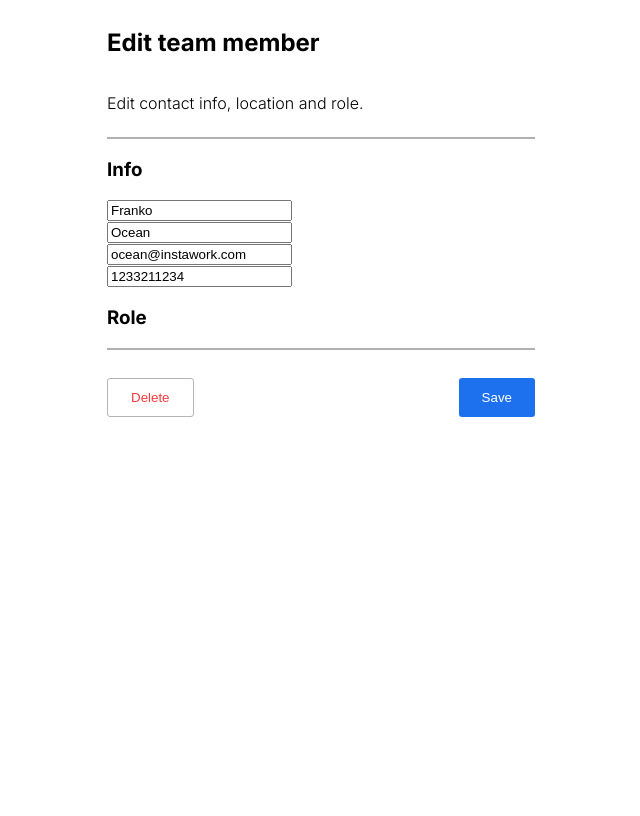
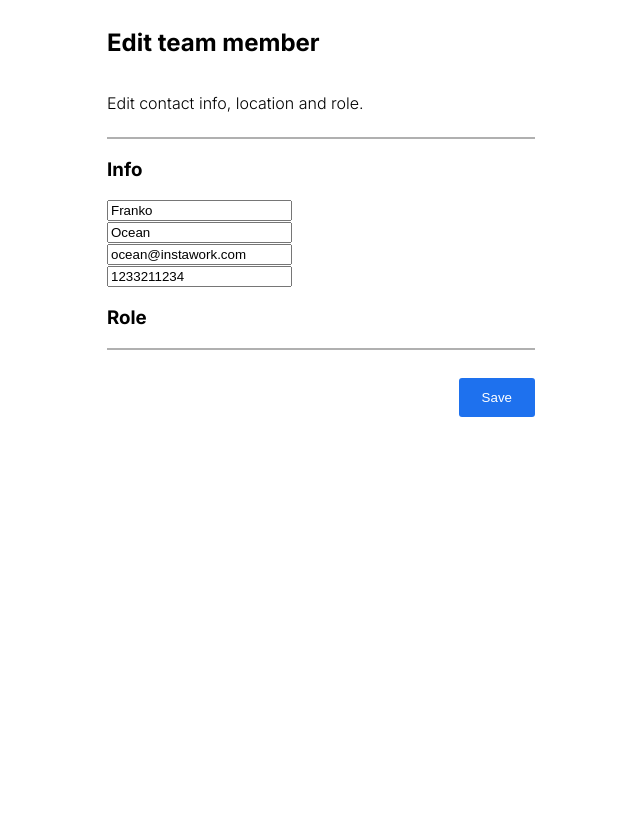
Before and after one commit to katiesun138/ContactListApp, a Django app: page /edit-contact/1 in a window 1280 px wide. Shown: the whole page, without its empty margins (319-959 px from the left). Run offline with Django 4.2, Linux system fonts and the light colour scheme; data comes from the database, SQL or seed files in the repository.

Commit message:
exclude delete button that is causing application not run

```diff
--- a/templates/personEdit.html
+++ b/templates/personEdit.html
@@ -35,9 +35,7 @@
 
                     <hr>
                 <br>
-                <a href="{% url 'delete-contact' form.id %}">
-                    <button class="delete_button">Delete</button>
-                </a>
+
                 <input type="submit" class="save_button" value="Save">
             </form>
 
```
